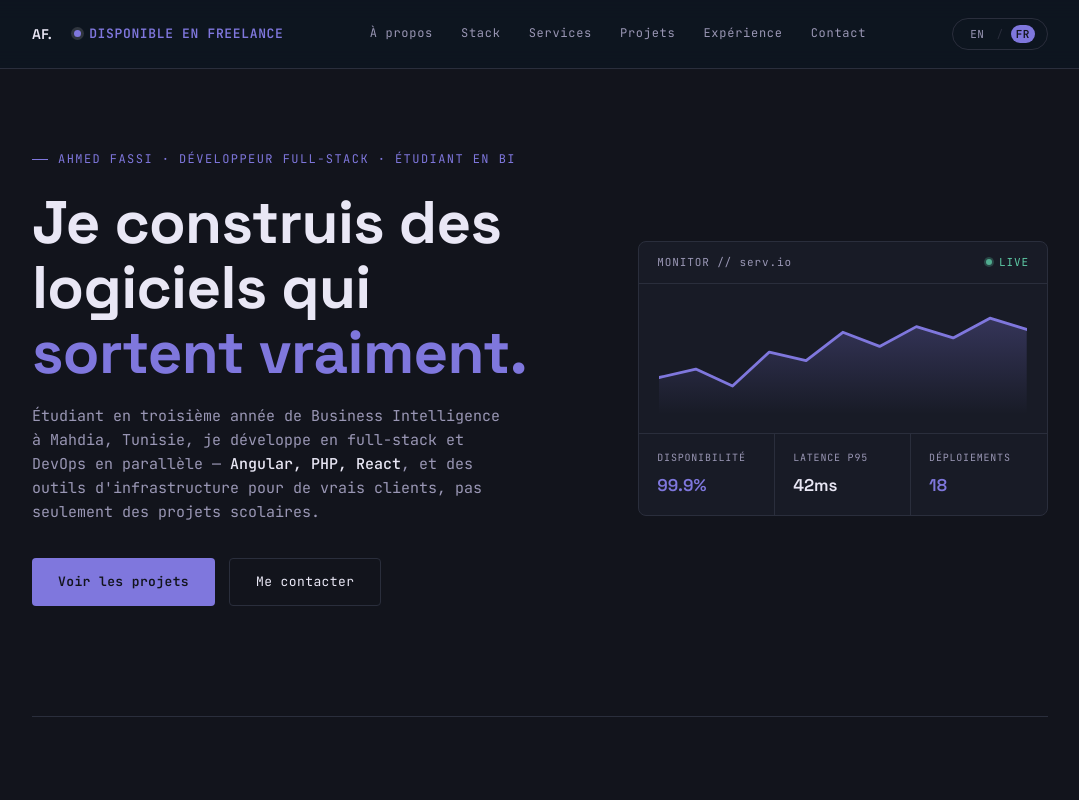
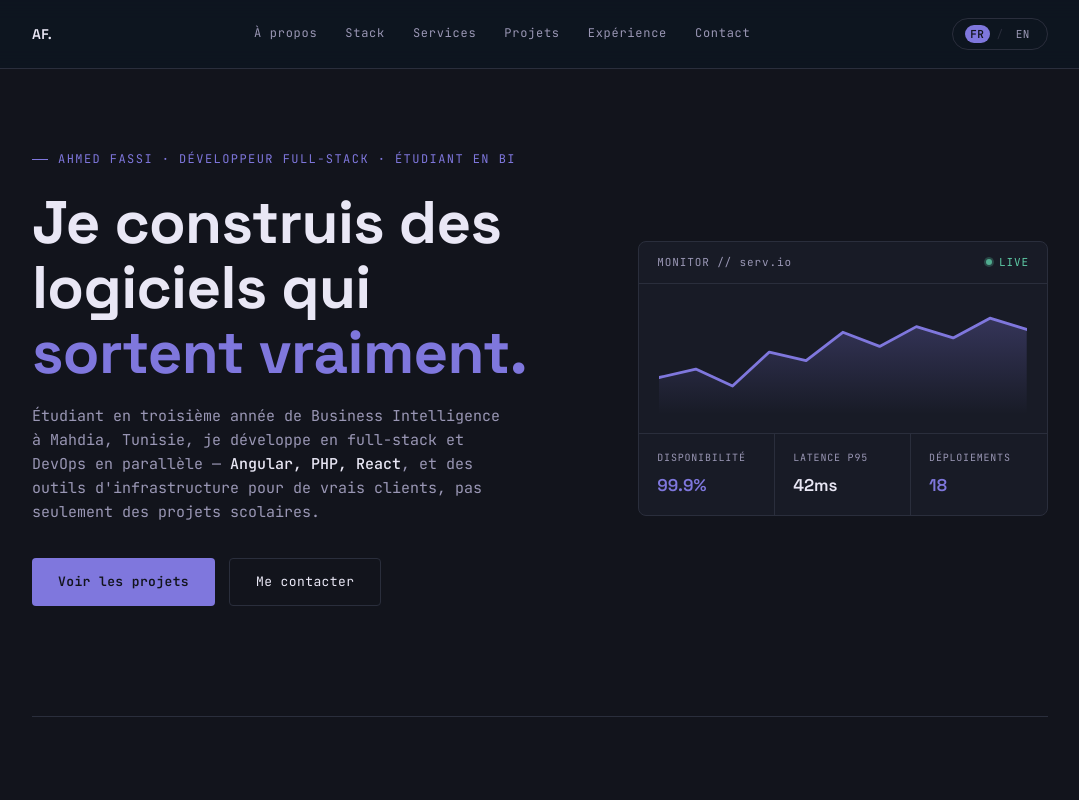
Before and after one commit to ahmedfassi/portfolio, a website: page index.html in a window 1280 px wide. Shown: the top 800 px of the page, without its empty margins (100-1179 px from the left). Drawn offline with Linux system fonts and the light colour scheme.

Commit message:
Reorder language toggle elements in navigation

```diff
--- a/index.html
+++ b/index.html
@@ -263,7 +263,6 @@
   <div class="nav-inner">
     <div style="display:flex;align-items:center;gap:22px;">
       <span style="font-family:var(--font-display);font-weight:600;font-size:14px;letter-spacing:0.02em;">AF.</span>
-      <div class="nav-mark"><span class="dot"></span><span data-i18n="nav-badge">AVAILABLE FOR FREELANCE</span></div>
     </div>
     <div class="nav-links">
       <a href="#about" data-i18n="nav-about">About</a>
@@ -274,7 +273,7 @@
       <a href="#contact" data-i18n="nav-contact">Contact</a>
     </div>
     <button class="lang-toggle" id="lang-toggle" aria-label="Switch language">
-      <span id="lang-en" class="active">EN</span><span style="color:var(--line);">/</span><span id="lang-fr">FR</span>
+      <span id="lang-fr">FR</span><span style="color:var(--line);">/</span><span id="lang-en" class="active">EN</span>
     </button>
   </div>
 </nav>
```
